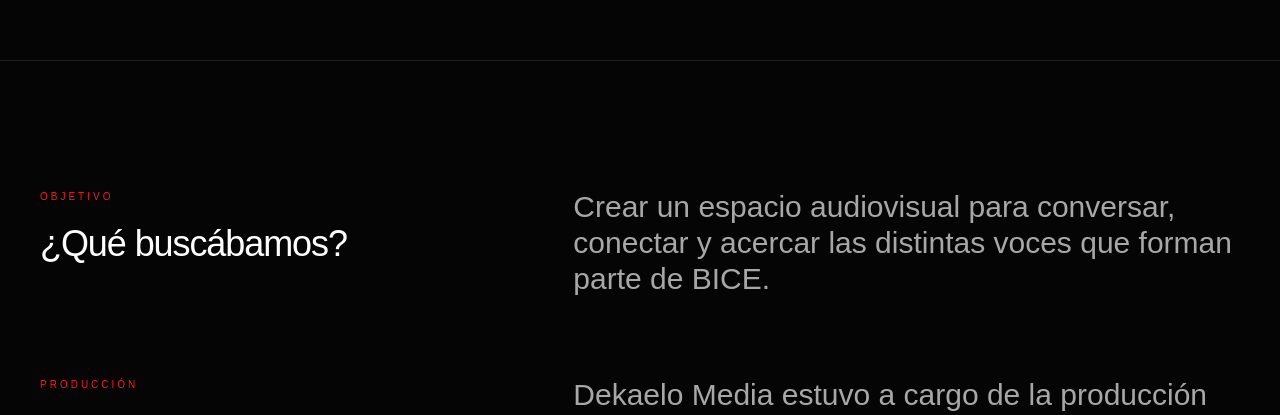
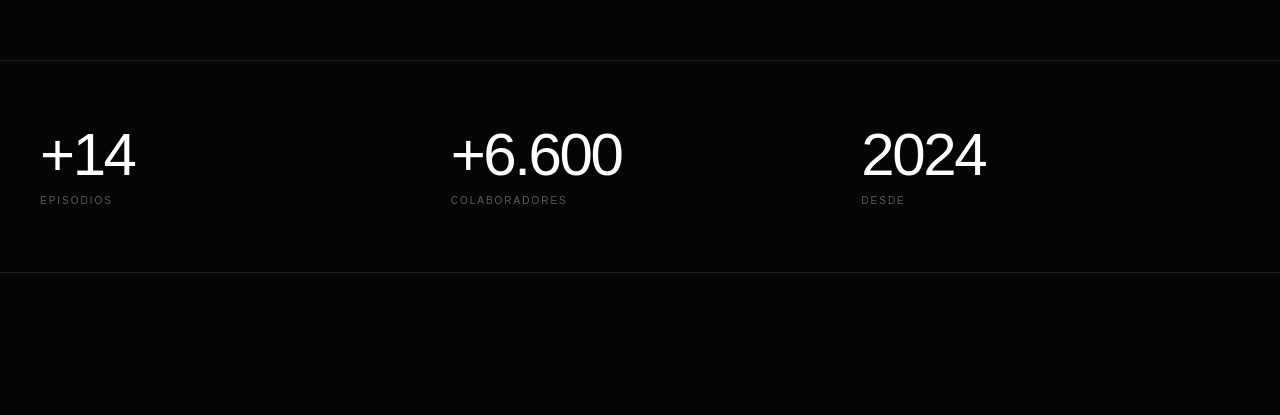
Before and after one commit to TronxGroup/Dekaelo-Media, a Next.js app: page /proyectos/bice in a window 1280 px wide. Shown: the part 2331-2746 px from the top of the page. Built offline with nearby package versions, Linux system fonts and the light colour scheme.

Commit message:
Update page.tsx

```diff
--- a/app/proyectos/[slug]/page.tsx
+++ b/app/proyectos/[slug]/page.tsx
@@ -7,19 +7,24 @@ const projects = {
   bice: {
     title: "BICE",
     subtitle: "Nos une el nuevo BICE",
-    category: "Contenido corporativo",
+    category: "Comunicación interna · Cultura",
     description: "Conversaciones que conectan.",
+    videoId: "AUUiBDv242k",
 
-    video: "https://www.youtube.com/embed/VIDEO_ID_BICE",
+    challenge:
+      "Acompañar el proceso de integración entre BICECORP y Grupo Security mediante un formato de comunicación cercano que conectara a la alta administración con más de 6.600 colaboradores.",
 
-    objective:
-      "Crear un espacio audiovisual para conversar, conectar y acercar las distintas voces que forman parte de BICE.",
-
-    work:
-      "Dekaelo Media estuvo a cargo de la producción audiovisual, registro, realización y postproducción del contenido.",
+    solution:
+      "La serie interna Nos Une, conducida por Paloma Ávila, comunicó decisiones estratégicas, avances del proceso de integración y mensajes de liderazgo con un lenguaje audiovisual cercano, claro y profesional.",
 
     result:
-      "Una serie de conversaciones desarrollada con una identidad audiovisual consistente y preparada para su difusión en plataformas digitales.",
+      "Más de 14 episodios producidos y una herramienta de comunicación interna para acompañar uno de los principales procesos de integración del grupo.",
+
+    stats: [
+      ["+14", "episodios"],
+      ["+6.600", "colaboradores"],
+      ["2024", "desde"],
+    ],
 
     hero: "/projects/bice/hero.png",
 
@@ -33,20 +38,25 @@ const projects = {
   lolosaurios: {
     title: "LOLOSAURIOS",
     subtitle: "La Nueva Tertulia",
-    category: "Entretenimiento",
+    category: "Formato editorial · Entretenimiento",
     description:
       "La conversación que ya no existe en televisión.",
+    videoId: "8638BE6Uumg",
 
-    video: "https://www.youtube.com/embed/VIDEO_ID_LOLOSAURIOS",
+    challenge:
+      "Crear un formato de conversación con identidad propia y conectar con una comunidad interesada en humor, cultura y conversación.",
 
-    objective:
-      "Crear un espacio de conversación y entretenimiento que recuperara el espíritu de las grandes tertulias televisivas.",
-
-    work:
-      "Dekaelo Media desarrolló la producción audiovisual del programa, desde la grabación multicámara hasta la edición y generación de contenidos para plataformas digitales.",
+    solution:
+      "Desarrollamos y producimos Lolosaurios como un formato editorial multiplataforma, con una producción audiovisual consistente, identidad reconocible y estrategia de publicación en YouTube.",
 
     result:
-      "Un formato audiovisual propio diseñado para televisión, YouTube y redes sociales, con una identidad reconocible y capacidad de generar contenido adicional a partir de cada episodio.",
+      "Una temporada proyectada de 12 episodios. Al momento del dossier, el canal registraba 6 episodios publicados, 1.715 suscriptores y 88.316 vistas acumuladas.",
+
+    stats: [
+      ["12", "episodios temporada"],
+      ["1.715", "suscriptores"],
+      ["88.316", "vistas del canal"],
+    ],
 
     hero: "/projects/lolosaurios/hero.png",
 
@@ -60,20 +70,25 @@ const projects = {
   "futbol-y-parrilla": {
     title: "FÚTBOL Y PARRILLA",
     subtitle: "Fútbol, historias y buena parrilla.",
-    category: "Deporte · Entretenimiento",
+    category: "Formato editorial · Deporte",
     description:
       "Historias, fútbol y conversación alrededor de la mesa.",
+    videoId: "PLSfbZU_asQ",
 
-    video: "https://www.youtube.com/embed/VIDEO_ID_FUTBOL",
+    challenge:
+      "Desarrollar para Ian Mac-Niven un formato de conversación sobre fútbol chileno, bajo su nombre, capaz de convocar a referentes históricos del deporte y construir una audiencia digital medible.",
 
-    objective:
-      "Desarrollar un formato que combinara conversación, fútbol y entretenimiento alrededor de una experiencia cercana y cotidiana.",
-
-    work:
-      "Producción audiovisual, registro, realización y postproducción del contenido.",
+    solution:
+      "Desarrollamos un formato de conversación alrededor de una parrilla, reuniendo a referentes del fútbol y figuras públicas en un espacio pensado para generar conversación, historias y contenido digital.",
 
     result:
-      "Un formato de entretenimiento construido alrededor de la conversación y la cultura futbolera.",
+      "Los primeros cuatro episodios acumularon aproximadamente 316 mil vistas. El primer episodio alcanzó 161.472 vistas.",
+
+    stats: [
+      ["~316K", "vistas · 4 episodios"],
+      ["161K", "vistas · episodio 1"],
+      ["2024", "producción"],
+    ],
 
     hero: "/projects/futbol-y-parrilla/hero.png",
 
@@ -87,20 +102,25 @@ const projects = {
   "break-industrial": {
     title: "BREAK INDUSTRIAL",
     subtitle: "Tecnología · Innovación · Industria",
-    category: "Industria · Tecnología",
+    category: "Posicionamiento B2B · Liderazgo de industria",
     description:
       "Conversaciones sobre innovación y transformación industrial.",
+    videoId: "2G7oKXKjPl8",
 
-    video: "https://www.youtube.com/embed/VIDEO_ID_BREAK",
+    challenge:
+      "Crear un espacio de conversación que conectara innovación, industria y emprendimiento.",
 
-    objective:
-      "Generar contenido audiovisual capaz de acercar temas de industria, tecnología e innovación a una audiencia profesional.",
-
-    work:
-      "Producción audiovisual, registro de entrevistas y postproducción de contenido.",
+    solution:
+      "Una serie financiada por CORFO y auspiciada por la Universidad Andrés Bello y Colbún, con representantes de CORFO, Microsoft Sudamérica, Siemens y Kauel.",
 
     result:
-      "Contenido audiovisual diseñado para comunicar conocimiento y experiencias de manera clara y atractiva.",
+      "Una serie de 8 episodios orientada a generar contenido especializado y posicionamiento B2B alrededor de la innovación y la industria.",
+
+    stats: [
+      ["8", "episodios"],
+      ["CORFO", "financiamiento"],
+      ["B2B", "posicionamiento"],
+    ],
 
     hero: "/projects/break-industrial/hero.png",
 
@@ -114,20 +134,25 @@ const projects = {
   "creando-lideres-para-asia": {
     title: "CREANDO LÍDERES PARA ASIA",
     subtitle: "Visión global · Liderazgo · Impacto regional",
-    category: "Contenido internacional",
+    category: "Posicionamiento B2B · Liderazgo de industria",
     description:
       "Conversaciones que conectan con Asia.",
+    videoId: "byTylGKp-uI",
 
-    video: "https://www.youtube.com/embed/VIDEO_ID_ASIA",
+    challenge:
+      "Posicionar digitalmente a la Cámara de Comercio Asia Pacífico como referente en las relaciones comerciales entre Chile y Asia.",
 
-    objective:
-      "Crear conversaciones audiovisuales en torno al liderazgo, la visión internacional y las relaciones con Asia.",
-
-    work:
-      "Producción audiovisual, registro de entrevistas y desarrollo de contenidos para plataformas digitales.",
+    solution:
+      "Una serie internacional conducida por Guillermo Holzmann, desarrollada durante quince meses, con representantes, empresarios, diplomáticos y líderes internacionales.",
 
     result:
-      "Una propuesta audiovisual orientada a conectar experiencias, liderazgo y oportunidades entre Chile y Asia.",
+      "24 episodios producidos, más de 15 meses de continuidad editorial y más de 50 nuevos socios incorporados durante el período de emisión.",
+
+    stats: [
+      ["24", "episodios"],
+      ["+15", "meses de continuidad"],
+      ["+50", "nuevos socios"],
+    ],
 
     hero: "/projects/creando-lideres-asia/hero.png",
 
@@ -161,9 +186,7 @@ export default function ProjectPage({
   return (
     <main className="bg-[#050505] text-white">
 
-      {/* =====================================================
-          HEADER
-      ====================================================== */}
+      {/* HEADER */}
 
       <header className="fixed left-0 top-0 z-50 w-full px-5 py-5 md:px-10 md:py-7">
         <Link
@@ -174,9 +197,7 @@ export default function ProjectPage({
         </Link>
       </header>
 
-      {/* =====================================================
-          HERO
-      ====================================================== */}
+      {/* HERO */}
 
       <section className="relative pt-28 md:pt-36">
 
@@ -217,18 +238,18 @@ export default function ProjectPage({
 
       </section>
 
-      {/* =====================================================
-          INTRO
-      ====================================================== */}
+      {/* INTRO */}
 
       <section className="px-5 py-24 md:px-10 md:py-32">
 
         <div className="grid gap-12 md:grid-cols-12">
 
           <div className="md:col-span-4">
+
             <p className="text-[10px] uppercase tracking-[0.3em] text-[#f51b24]">
               El proyecto
             </p>
+
           </div>
 
           <div className="md:col-span-7 md:col-start-6">
@@ -243,30 +264,26 @@ export default function ProjectPage({
 
       </section>
 
-      {/* =====================================================
-          VIDEO
-      ====================================================== */}
+      {/* VIDEO */}
 
       <section className="px-5 pb-24 md:px-10 md:pb-32">
 
-        <div className="mb-8 flex items-end justify-between">
+        <div className="mb-8">
 
-          <div>
-            <p className="text-[10px] uppercase tracking-[0.3em] text-[#f51b24]">
-              Video
-            </p>
+          <p className="text-[10px] uppercase tracking-[0.3em] text-[#f51b24]">
+            Video
+          </p>
 
-            <h2 className="mt-3 text-2xl font-medium md:text-3xl">
-              El proyecto en acción
-            </h2>
-          </div>
+          <h2 className="mt-3 text-2xl font-medium md:text-3xl">
+            Ver proyecto
+          </h2>
 
         </div>
 
         <div className="relative aspect-video w-full overflow-hidden bg-black">
 
           <iframe
-            src={project.video}
+            src={`https://www.youtube.com/embed/${project.videoId}`}
             title={`${project.title} — Dekaelo Media`}
             className="absolute inset-0 h-full w-full border-0"
             loading="lazy"
@@ -278,24 +295,48 @@ export default function ProjectPage({
 
       </section>
 
-      {/* =====================================================
-          PROJECT DETAILS
-      ====================================================== */}
+      {/* STATS */}
 
-      <section className="border-t border-white/10 px-5 py-24 md:px-10 md:py-32">
+      <section className="border-y border-white/10 px-5 py-12 md:px-10 md:py-16">
 
-        <div className="grid gap-20 md:grid-cols-12">
+        <div className="grid grid-cols-1 gap-8 md:grid-cols-3">
 
-          {/* OBJECTIVE */}
+          {project.stats.map(([number, label]) => (
+
+            <div key={label}>
+
+              <div className="text-4xl font-medium tracking-[-0.04em] md:text-6xl">
+                {number}
+              </div>
+
+              <div className="mt-2 text-[10px] uppercase tracking-[0.2em] text-white/35">
+                {label}
+              </div>
+
+            </div>
+
+          ))}
+
+        </div>
+
+      </section>
+
+      {/* CASE STUDY */}
+
+      <section className="px-5 py-24 md:px-10 md:py-36">
+
+        <div className="grid gap-y-20 md:grid-cols-12 md:gap-y-28">
+
+          {/* DESAFÍO */}
 
           <div className="md:col-span-4">
 
             <p className="text-[10px] uppercase tracking-[0.3em] text-[#f51b24]">
-              Objetivo
+              01
             </p>
 
             <h2 className="mt-5 text-3xl font-medium tracking-[-0.03em] md:text-4xl">
-              ¿Qué buscábamos?
+              El desafío
             </h2>
 
           </div>
@@ -303,21 +344,21 @@ export default function ProjectPage({
           <div className="md:col-span-7 md:col-start-6">
 
             <p className="text-xl leading-relaxed text-white/65 md:text-3xl">
-              {project.objective}
+              {project.challenge}
             </p>
 
           </div>
 
-          {/* WHAT WE DID */}
+          {/* SOLUCIÓN */}
 
           <div className="md:col-span-4">
 
             <p className="text-[10px] uppercase tracking-[0.3em] text-[#f51b24]">
-              Producción
+              02
             </p>
 
             <h2 className="mt-5 text-3xl font-medium tracking-[-0.03em] md:text-4xl">
-              Lo que hicimos
+              La solución
             </h2>
 
           </div>
@@ -325,17 +366,17 @@ export default function ProjectPage({
           <div className="md:col-span-7 md:col-start-6">
 
             <p className="text-xl leading-relaxed text-white/65 md:text-3xl">
-              {project.work}
+              {project.solution}
             </p>
 
           </div>
 
-          {/* RESULT */}
+          {/* RESULTADO */}
 
           <div className="md:col-span-4">
 
             <p className="text-[10px] uppercase tracking-[0.3em] text-[#f51b24]">
-              Resultado
+              03
             </p>
 
             <h2 className="mt-5 text-3xl font-medium tracking-[-0.03em] md:text-4xl">
@@ -356,9 +397,7 @@ export default function ProjectPage({
 
       </section>
 
-      {/* =====================================================
-          GALERÍA
-      ====================================================== */}
+      {/* GALERÍA */}
 
       <section className="px-5 pb-24 md:px-10 md:pb-36">
 
@@ -403,9 +442,7 @@ export default function ProjectPage({
 
       </section>
 
-      {/* =====================================================
-          CONTACT
-      ====================================================== */}
+      {/* CONTACT */}
 
       <section className="border-t border-white/10 px-5 py-28 md:px-10 md:py-36">
 
```
